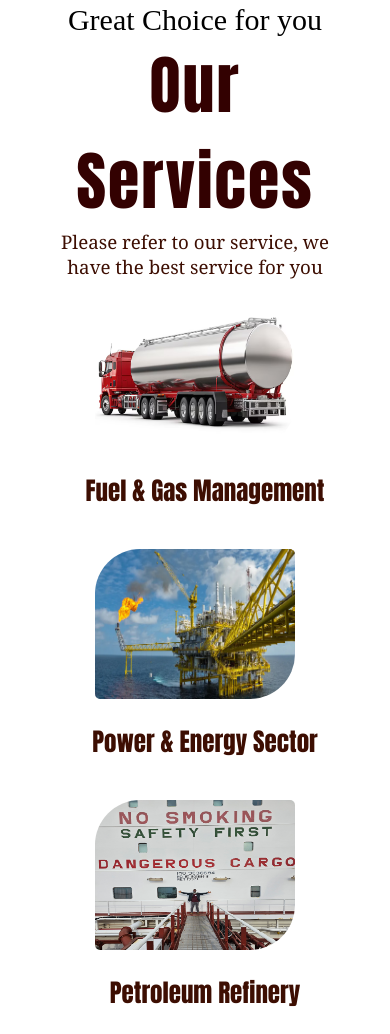
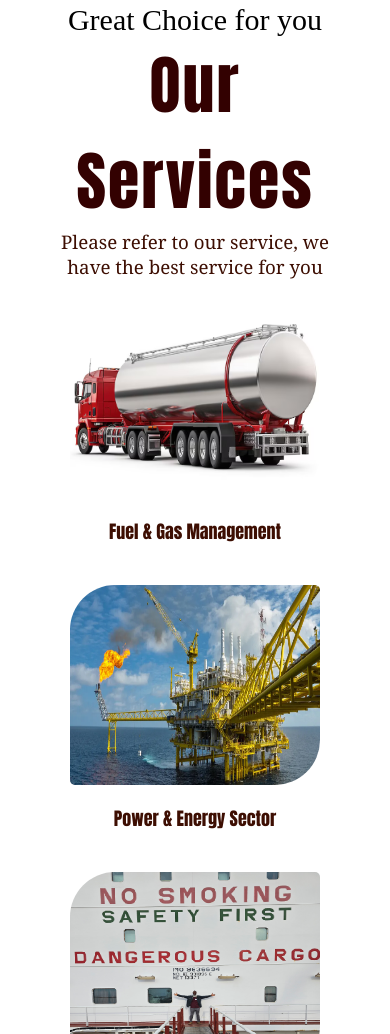
Before and after one commit to codehub34/CityLion, a plain HTML site: page City Lion Inc/Home.html in a window 390 px wide. Shown: the part 3072-4106 px from the top of the page. Drawn offline with nearby package versions, Linux system fonts and the light colour scheme.

Commit message:
Update Media query
Add some media query

```diff
--- a/City Lion Inc/Style.css
+++ b/City Lion Inc/Style.css
@@ -232,10 +232,27 @@ padding-top: 3%;
  align-items: center;
  flex-grow: 1;
  flex-wrap: wrap;
+}
+/*
+
+.service-item img{
+  width: 200px;
+  height: 200px;
+  border-radius: 45px 5px;
+}
+
+
+.service-content{
+padding-top: 3%;
+ display: flex;
+ justify-content: center;
+ align-items: center;
+ flex-grow: 1;
+ flex-wrap: wrap;
 
 
 
-}
+} */
 }
 
 /* Home Page */
@@ -707,7 +724,42 @@ justify-content: center;
   padding-top: 8%;
 }
 
-@media (max-width: 762px){
+
+@media screen and (max-width: 1200px) {
+
+ .service-item{
+  width: 320px;
+  display: flex;
+  flex-direction: column;
+  justify-content: center;
+  align-items: center;
+ }
+
+ .service-item p{
+  font-size: 18px;
+
+ }
+
+ .service-item img{
+  width: 250px;
+  height: 200px;
+  border-radius: 45px 5px;
+}
+
+
+.service-content{
+padding-top: 3%;
+ display: flex;
+ justify-content: center;
+ align-items: center;
+ flex-grow: 1;
+ flex-wrap: wrap;
+}
+}
+
+
+@media screen and (max-width:768px){
+
   .team-container{
  display: flex;
  flex-wrap: wrap;
@@ -722,9 +774,22 @@ justify-content: center;
  justify-content: center;
  }
 
+ .service-item{
+  width: 320px;
+  display: flex;
+  flex-direction: column;
+  justify-content: center;
+  align-items: center;
+ }
+
+ .service-item p{
+  font-size: 18px;
+
+ }
+
  .service-item img{
-  width: 200px;
-  height: 150px;
+  width: 250px;
+  height: 200px;
   border-radius: 45px 5px;
 }
 
@@ -736,9 +801,6 @@ padding-top: 3%;
  align-items: center;
  flex-grow: 1;
  flex-wrap: wrap;
-
-
-
 }
 
  .team-heading h1{
```
